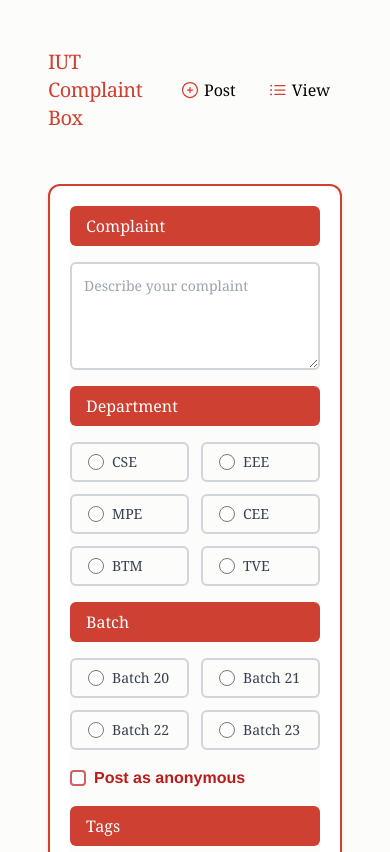
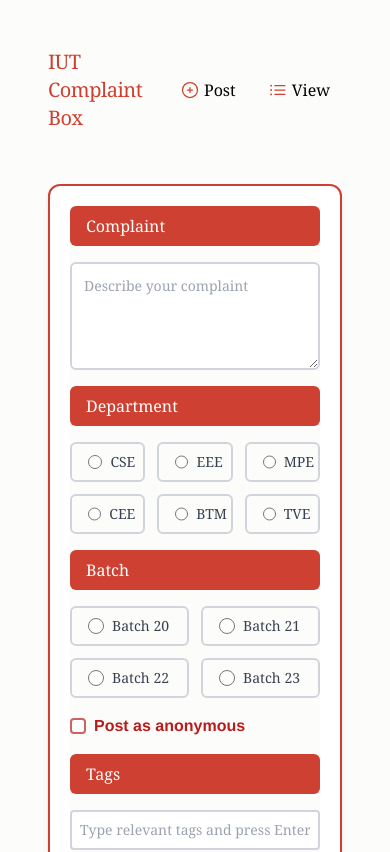
Before and after one commit to ShuvroWritesCode/IUT-Complaint-Box, a Next.js app: page / in a window 390 px wide. Shown: the top 852 px of the page. Built offline with nearby package versions, Linux system fonts and the light colour scheme; no server answers.

Commit message:
Responsive Form
grid-cols-2 to grid-cols-3

```diff
--- a/components/ComplaintForm.js
+++ b/components/ComplaintForm.js
@@ -128,7 +128,7 @@ const ComplaintForm = () => {
           </div>
           <div className="mb-4">
             <label className="block py-2 px-4 bg-red-pastel font-medium font-serif rounded-md text-md text-white">Department</label>
-            <div className="mt-4 grid grid-cols-2 sm:grid-cols-3 lg:grid-cols-6 gap-3">
+            <div className="mt-4 grid grid-cols-3 sm:grid-cols-3 lg:grid-cols-6 gap-3">
               {departments.map(department => (
                 <label key={department} className="flex items-center p-2 border-2 border-gray-300 rounded-md cursor-pointer hover:border-red-pastel">
                   <input
```
